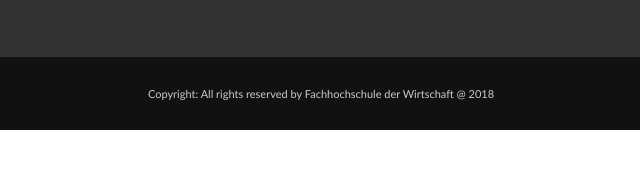
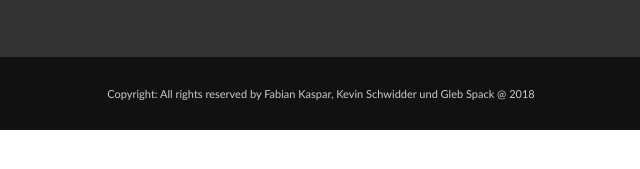
Before and after one commit to Schwidder/team_adventure, a plain HTML site: page index.html in a window 1280 px wide. Shown: the part 299-468 px from the top of the page, 319-959 px from the left. Drawn offline with Linux system fonts and the light colour scheme.

Commit message:
Update style.css

```diff
--- a/css/style.css
+++ b/css/style.css
@@ -81,5 +81,5 @@ canvas{
 
 }
 #footer:after{
-    content: "Copyright: All rights reserved by Fachhochschule der Wirtschaft @ 2018";
+    content: "Copyright: All rights reserved by Fabian Kaspar, Kevin Schwidder und Gleb Spack @ 2018";
 }
```
